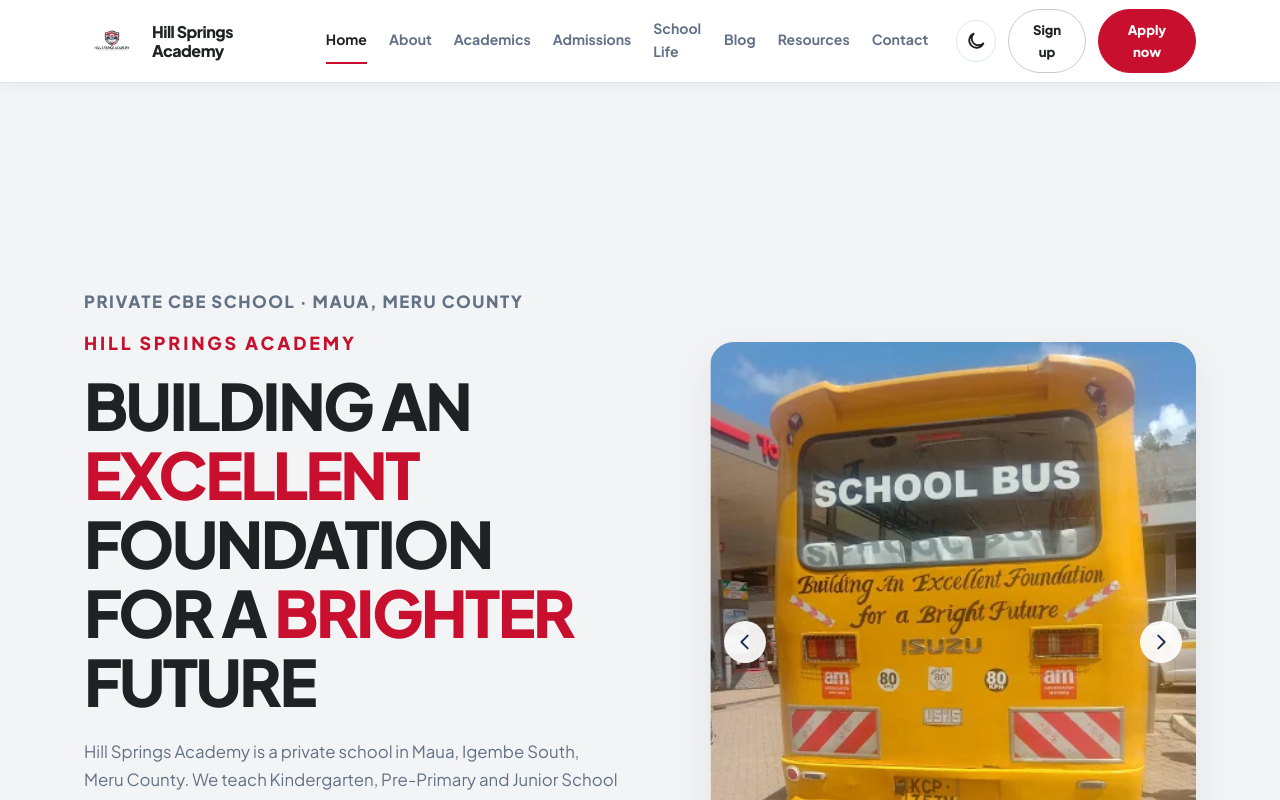
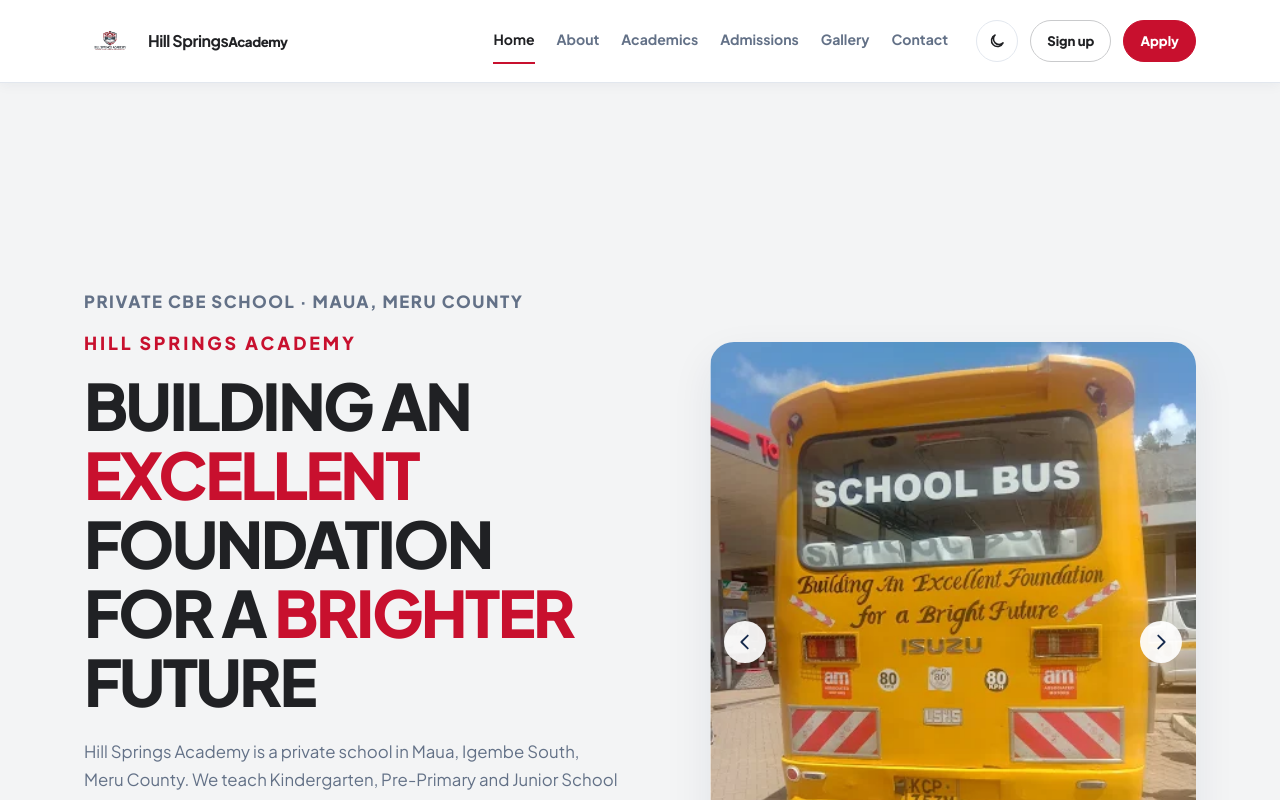
Before and after one commit to DKTJONATHAN/hillspringacademy, a React (Vite) app: page / in a window 1280 px wide. Shown: the top 800 px of the page. Built offline with nearby package versions, Linux system fonts and the light colour scheme.

Commit message:
Cleaner navbar: fewer primary links, roomy buttons, no compression

```diff
--- a/src/components.jsx
+++ b/src/components.jsx
@@ -96,15 +96,28 @@ export function PageHead({ title, text, description, path, image }) {
   );
 }
 
+/* Primary desktop nav — keep short so the bar never compresses */
 export const NAV = [
   ["/", "Home", "home"],
   ["/about", "About", "about"],
   ["/academics", "Academics", "book"],
   ["/admissions", "Admissions", "apply"],
-  ["/school-life", "School Life", "image"],
-  ["/blog", "Blog", "book"],
-  ["/reading-materials", "Resources", "book"],
+  ["/gallery", "Gallery", "image"],
   ["/contact", "Contact", "mail"],
+];
+
+const MORE_LINKS = [
+  ["/school-life", "School life"],
+  ["/blog", "Blog"],
+  ["/reading-materials", "Resources"],
+  ["/fees", "Fees"],
+  ["/faq", "FAQ"],
+  ["/signup", "Sign up"],
+  ["/apply", "Apply online"],
+  ["/enquire", "Make an enquiry"],
+  ["/directors", "Leadership"],
+  ["/privacy", "Privacy"],
+  ["/sitemap", "Sitemap"],
 ];
 
 export function Header({ theme, toggle, scrolled }) {
@@ -112,20 +125,44 @@ export function Header({ theme, toggle, scrolled }) {
   return (
     <header className={"site-header" + (scrolled ? " scrolled" : "")}>
       <div className="wrap bar">
-        <Link to="/" className="brand"><Logo size={scrolled ? 46 : 56} /><span>{SCHOOL.name}</span></Link>
+        <Link to="/" className="brand" onClick={() => setMenuOpen(false)}>
+          <Logo size={scrolled ? 44 : 52} />
+          <span className="brand-text">
+            <strong>{SCHOOL.short}</strong>
+            <small>Academy</small>
+          </span>
+        </Link>
+
         <nav aria-label="Main" className="top-nav">
-          {NAV.map(([to, label]) => <NavLink key={to} to={to} end={to === "/"}>{label}</NavLink>)}
+          {NAV.map(([to, label]) => (
+            <NavLink key={to} to={to} end={to === "/"}>{label}</NavLink>
+          ))}
         </nav>
-        <button className="menu-toggle" aria-expanded={menuOpen} aria-label={menuOpen ? "Close navigation" : "Open navigation"} onClick={() => setMenuOpen(v => !v)}>{menuOpen ? "×" : "☰"} <span>{menuOpen ? "Close" : "Menu"}</span></button>
+
         <div className="actions">
           <button className="icon-btn" onClick={toggle} aria-label={theme === "dark" ? "Switch to light mode" : "Switch to dark mode"}>
-            <Icon n={theme === "dark" ? "sun" : "moon"} />
+            <Icon n={theme === "dark" ? "sun" : "moon"} size={18} />
           </button>
-          <Link to="/signup" className="btn small ghost">Sign up</Link>
-          <Link to="/apply" className="btn small">Apply now</Link>
+          <Link to="/signup" className="btn small ghost header-btn">Sign up</Link>
+          <Link to="/apply" className="btn small header-btn">Apply</Link>
+          <button
+            className="menu-toggle"
+            aria-expanded={menuOpen}
+            aria-label={menuOpen ? "Close navigation" : "Open navigation"}
+            onClick={() => setMenuOpen((v) => !v)}
+          >
+            {menuOpen ? "×" : "☰"}
+          </button>
         </div>
       </div>
-      {menuOpen && <nav className="mobile-menu" aria-label="Mobile navigation">{[...NAV, ["/signup","Sign up"], ["/apply","Apply online"], ["/enquire","Make an enquiry"], ["/fees","School Fees"], ["/faq","FAQ"], ["/gallery","Gallery"], ["/directors","Leadership"], ["/blog","Blog"], ["/privacy","Privacy"], ["/sitemap","Sitemap"]].map(([to,label]) => <NavLink key={to + label} to={to} end={to === "/"} onClick={() => setMenuOpen(false)}>{label}</NavLink>)}</nav>}
+
+      {menuOpen && (
+        <nav className="mobile-menu" aria-label="All pages">
+          {[...NAV, ...MORE_LINKS].map(([to, label]) => (
+            <NavLink key={to + label} to={to} end={to === "/"} onClick={() => setMenuOpen(false)}>{label}</NavLink>
+          ))}
+        </nav>
+      )}
     </header>
   );
 }
@@ -134,7 +171,7 @@ export function BottomNav() {
   return (
     <nav className="bottom-nav" aria-label="Main mobile">
       {NAV.map(([to, label, ic]) => (
-        <NavLink key={to} to={to} end={to === "/"}><Icon n={ic} size={22} /><span>{label}</span></NavLink>
+        <NavLink key={to} to={to} end={to === "/"}><Icon n={ic} size={20} /><span>{label}</span></NavLink>
       ))}
     </nav>
   );
@@ -153,12 +190,19 @@ export function Footer() {
           <p>Private CBE school · Kindergarten, Pre-Primary and Junior School</p>
           {social.length > 0 && <p className="social">{social.map(([k, v]) => <a key={k} href={v} target="_blank" rel="noopener noreferrer">{k[0].toUpperCase() + k.slice(1)}</a>)}</p>}
         </div>
-        <div><h3>Explore</h3>{NAV.slice(1).map(([to, l]) => <Link key={to} to={to}>{l}</Link>)}</div>
+        <div>
+          <h3>Explore</h3>
+          {NAV.slice(1).map(([to, l]) => <Link key={to} to={to}>{l}</Link>)}
+          <Link to="/blog">Blog</Link>
+          <Link to="/school-life">School life</Link>
+        </div>
         <div>
           <h3>Contact</h3>
           <Link to="/signup">Sign up</Link>
-          <Link to="/apply">Apply online</Link><span>{SCHOOL.admissionsEmail}</span>
-          <Link to="/enquire">Make an enquiry</Link><span>{SCHOOL.infoEmail}</span>
+          <Link to="/apply">Apply online</Link>
+          <span>{SCHOOL.admissionsEmail}</span>
+          <Link to="/enquire">Make an enquiry</Link>
+          <span>{SCHOOL.infoEmail}</span>
           {SCHOOL.phone && <span>{SCHOOL.phone}</span>}
         </div>
       </div>
```
